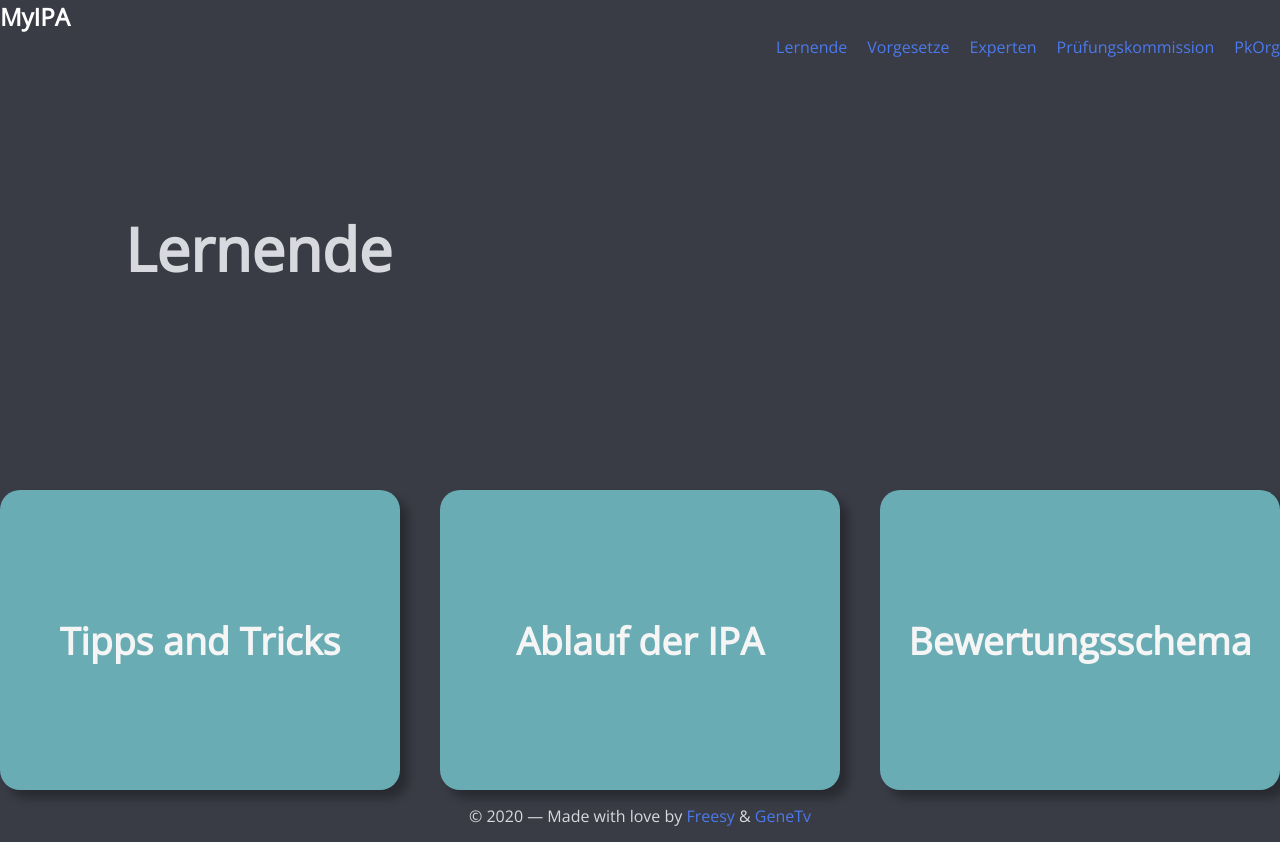
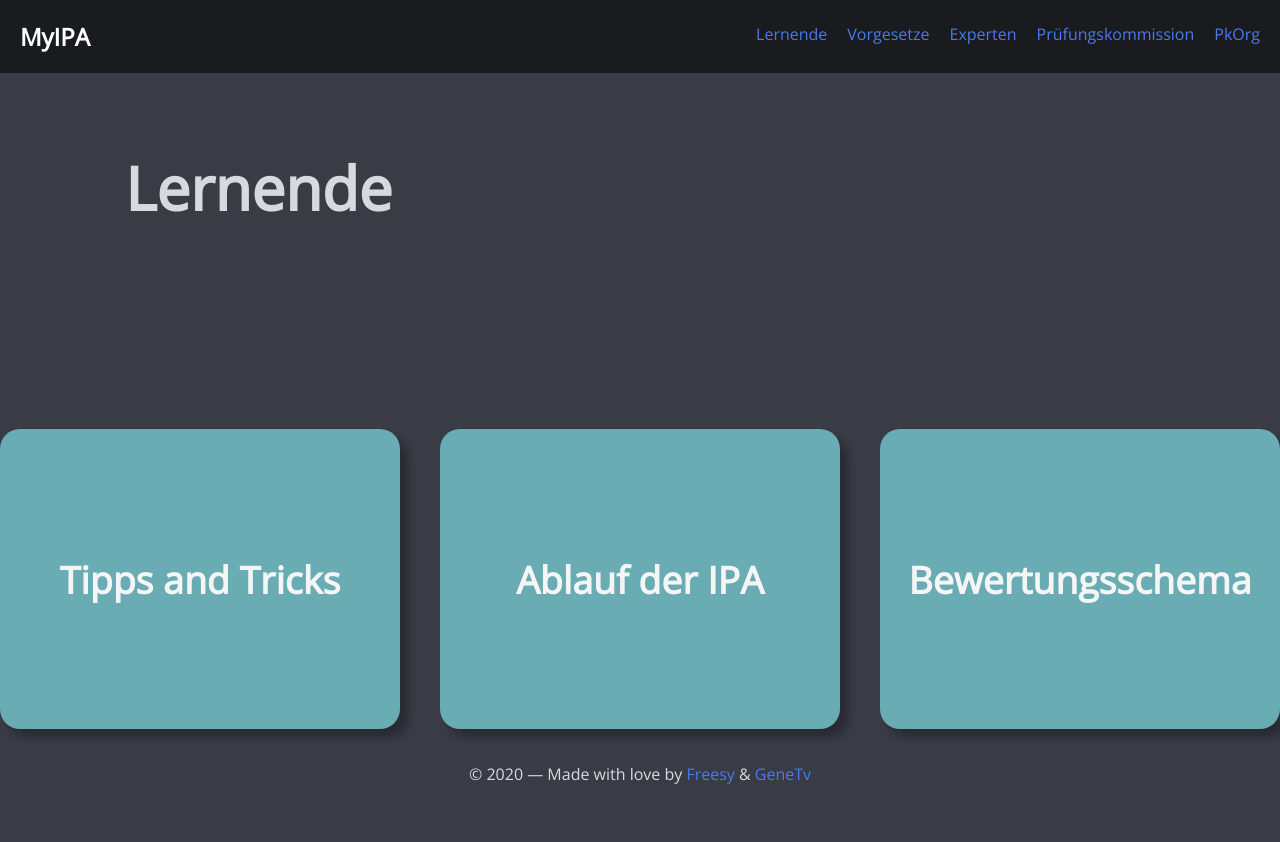
Before and after one commit to openscript/myipa, a plain HTML site: page students.html in a window 1280 px wide. After the commit the page ends 800 px from the top, so only its background shows below. Drawn offline with nearby package versions, Linux system fonts and the light colour scheme.

Commit message:
Navbar fix
Fixed a bug that prevented the navbar from being displayed propperly on the students page.

```diff
--- a/students.html
+++ b/students.html
@@ -11,12 +11,11 @@
 </head>
 
 <body>
-  <nav id="navigation"></nav>
+  <nav id="navigation" class="navbar"></nav>
   <div class="wrapper">
     <header>
       <div>
         <h1 class="page-title">Lernende</h1>
-
       </div>
     </header>
     <main>
```
